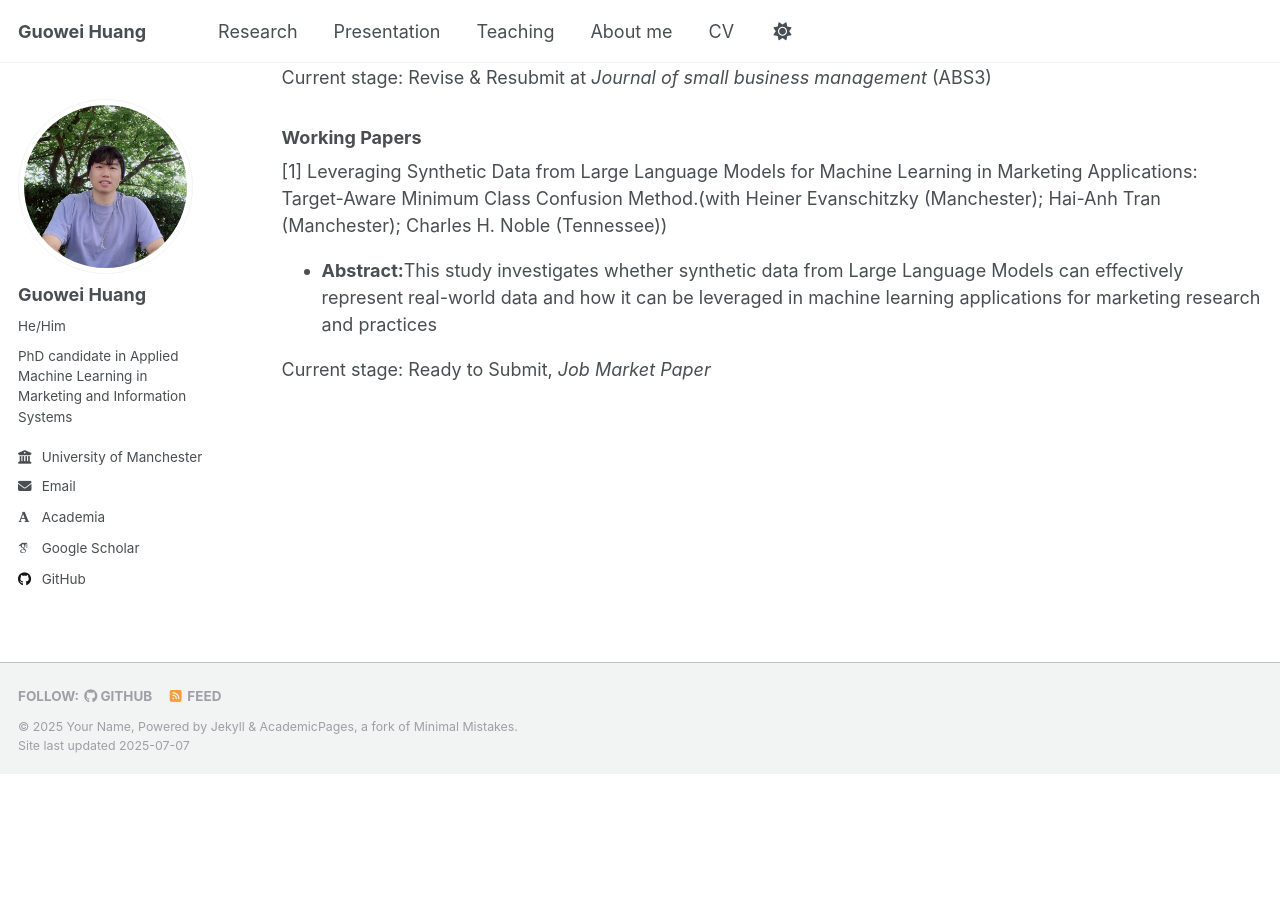
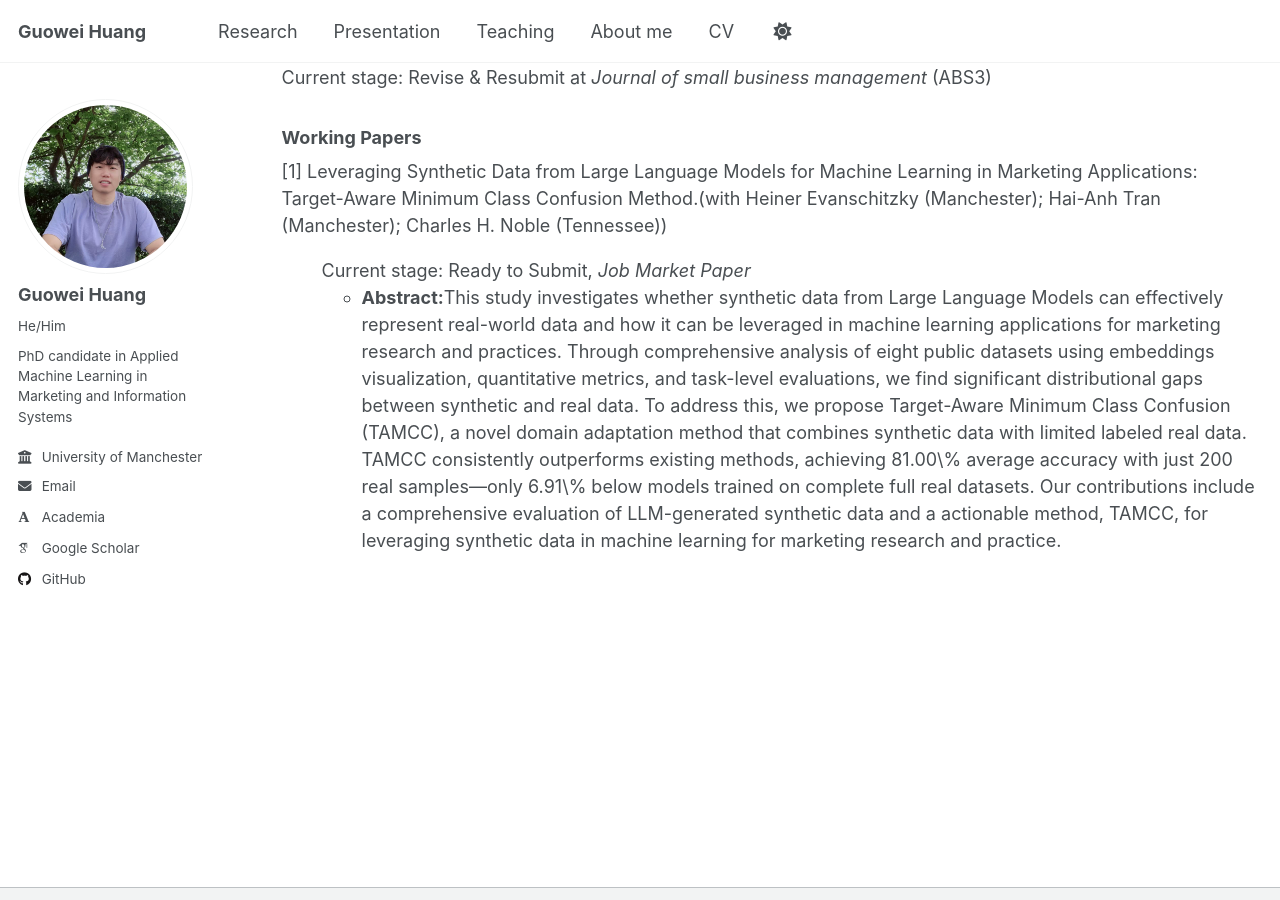
Before and after one commit to Oliverhuang123/Oliverhuang123.github.io, a Jekyll site: the page built from _pages/publications.html, in a window 1280 px wide and 900 px high, scrolled down 641 px. Built offline with Jekyll 4.4.1, drawn with Linux system fonts in a browser that asks for light colours; some web fonts are replaced; before the commit the page ends 1414 px from its top, so only the background shows below that.

Commit message:
Update publications.html

```diff
--- a/_pages/publications.html
+++ b/_pages/publications.html
@@ -27,13 +27,9 @@ Current stage: Revise &amp; Resubmit at <em>Journal of small business management
 <h3>Working Papers</h3>
 [1] Leveraging Synthetic Data from Large Language Models for Machine Learning in Marketing Applications: Target-Aware Minimum Class Confusion Method.(with Heiner Evanschitzky (Manchester); Hai-Anh Tran (Manchester); Charles H. Noble (Tennessee))
 <ul>
-<li><strong>Abstract:</strong>This study investigates whether synthetic data from Large Language Models can effectively represent
-real-world data and how it can be leveraged in machine learning applications for marketing research and practices</li>
+Current stage: Ready to Submit, <em>Job Market Paper</em>
+<ul>
+<li><strong>Abstract:</strong>This study investigates whether synthetic data from Large Language Models can effectively represent real-world data and how it can be leveraged in machine learning applications for marketing research and practices. Through comprehensive analysis of eight public datasets using embeddings visualization, quantitative metrics, and task-level evaluations, we find significant distributional gaps between synthetic and real data. To address this, we propose Target-Aware Minimum Class Confusion (TAMCC), a novel domain adaptation method that combines synthetic data with limited labeled real data. TAMCC consistently outperforms existing methods, achieving 81.00\% average accuracy with just 200 real samples—only 6.91\% below models trained on complete full real datasets. Our contributions include a comprehensive evaluation of LLM-generated synthetic data and a actionable method, TAMCC, for leveraging synthetic data in machine learning for marketing research and practice.</li>
 </ul>
-Current stage: Ready to Submit, <em>Job Market Paper</em>
-<!-- <ul>
-<li><strong>Abstract:</strong>This study investigates whether synthetic data from Large Language Models can effectively represent
-real-world data and how it can be leveraged in machine learning applications for marketing research and practices</li>
-</ul> -->
 <br>
 <br>
```
